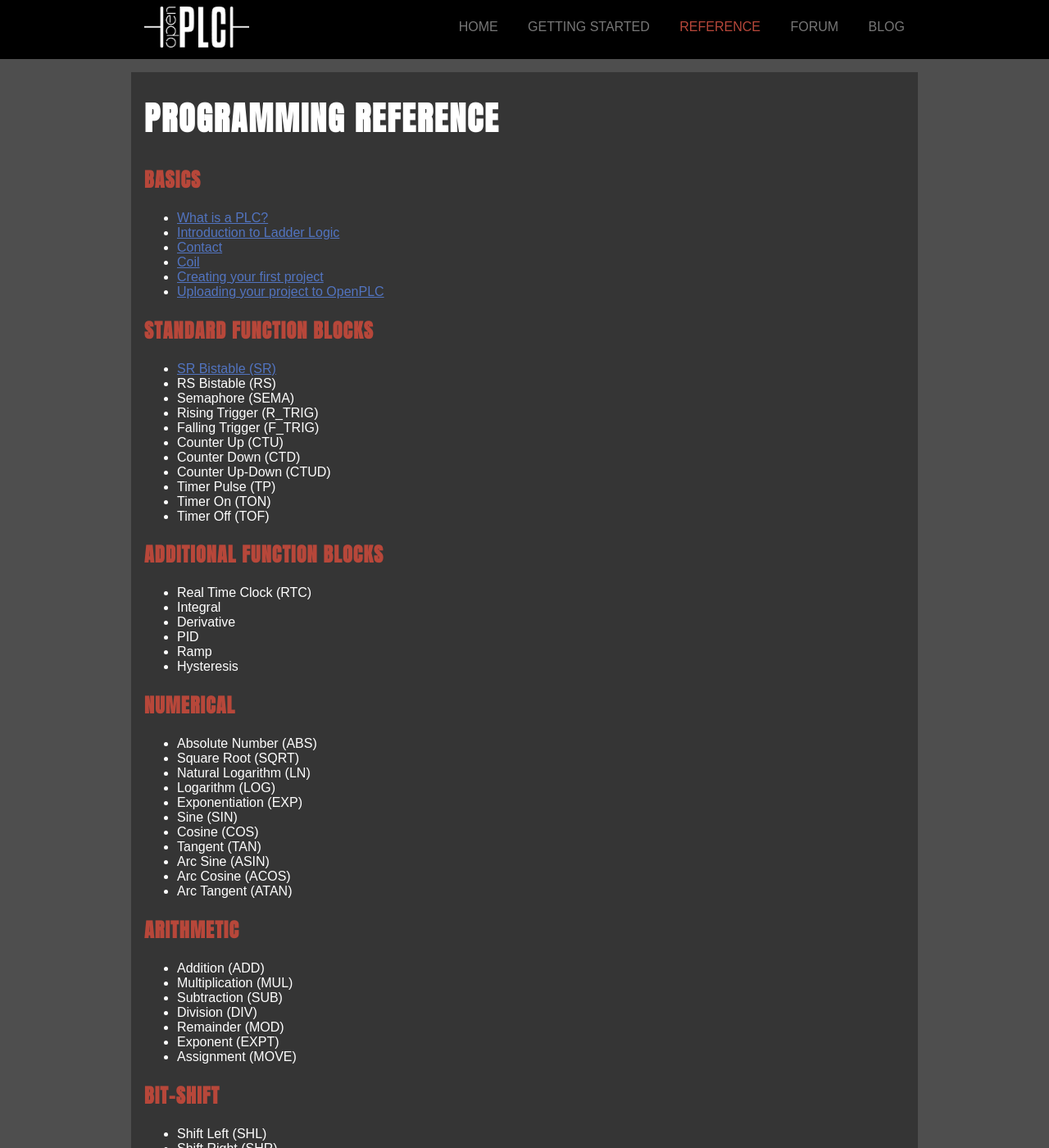
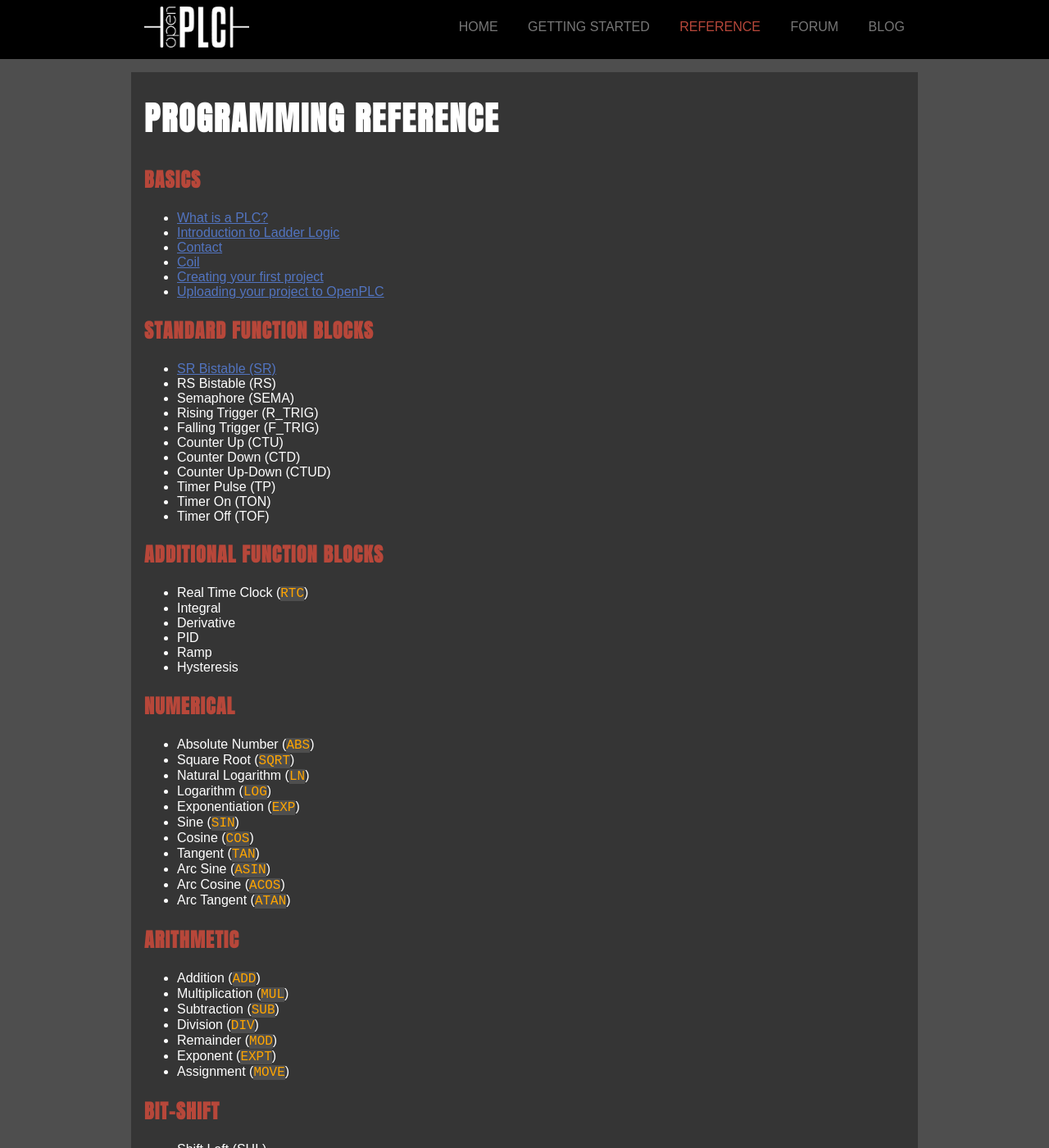
Before and after one commit to garretfick/openplcproject.github.io, a Jekyll site: the page built from reference/index.md, in a window 1280 px wide and 1400 px high. Shown: the whole window at 82% size. Built offline with Jekyll 4.4.1, drawn with Linux system fonts in a browser that asks for light colours; nearby versions of some CDN libraries.

```diff
--- a/reference/index.md
+++ b/reference/index.md
@@ -29,7 +29,7 @@ nav: start
 
 ## Additional Function Blocks
 
-- Real Time Clock (RTC)
+- Real Time Clock (`RTC`)
 - Integral
 - Derivative
 - PID
@@ -38,27 +38,27 @@ nav: start
 
 ## Numerical
 
-- Absolute Number (ABS)
-- Square Root (SQRT)
-- Natural Logarithm (LN)
-- Logarithm (LOG)
-- Exponentiation (EXP)
-- Sine (SIN)
-- Cosine (COS)
-- Tangent (TAN)
-- Arc Sine (ASIN)
-- Arc Cosine (ACOS)
-- Arc Tangent (ATAN)
+- Absolute Number (`ABS`)
+- Square Root (`SQRT`)
+- Natural Logarithm (`LN`)
+- Logarithm (`LOG`)
+- Exponentiation (`EXP`)
+- Sine (`SIN`)
+- Cosine (`COS`)
+- Tangent (`TAN`)
+- Arc Sine (`ASIN`)
+- Arc Cosine (`ACOS`)
+- Arc Tangent (`ATAN`)
 
 ## Arithmetic
 
-- Addition (ADD)
-- Multiplication (MUL)
-- Subtraction (SUB)
-- Division (DIV)
-- Remainder (MOD)
-- Exponent (EXPT)
-- Assignment (MOVE)
+- Addition (`ADD`)
+- Multiplication (`MUL`)
+- Subtraction (`SUB`)
+- Division (`DIV`)
+- Remainder (`MOD`)
+- Exponent (`EXPT`)
+- Assignment (`MOVE`)
 
 ## Bit-Shift
 
```
Also changed, not shown: reference/standard-function-blocks/sr-bistable.md (+6 -6 lines), README.md.
